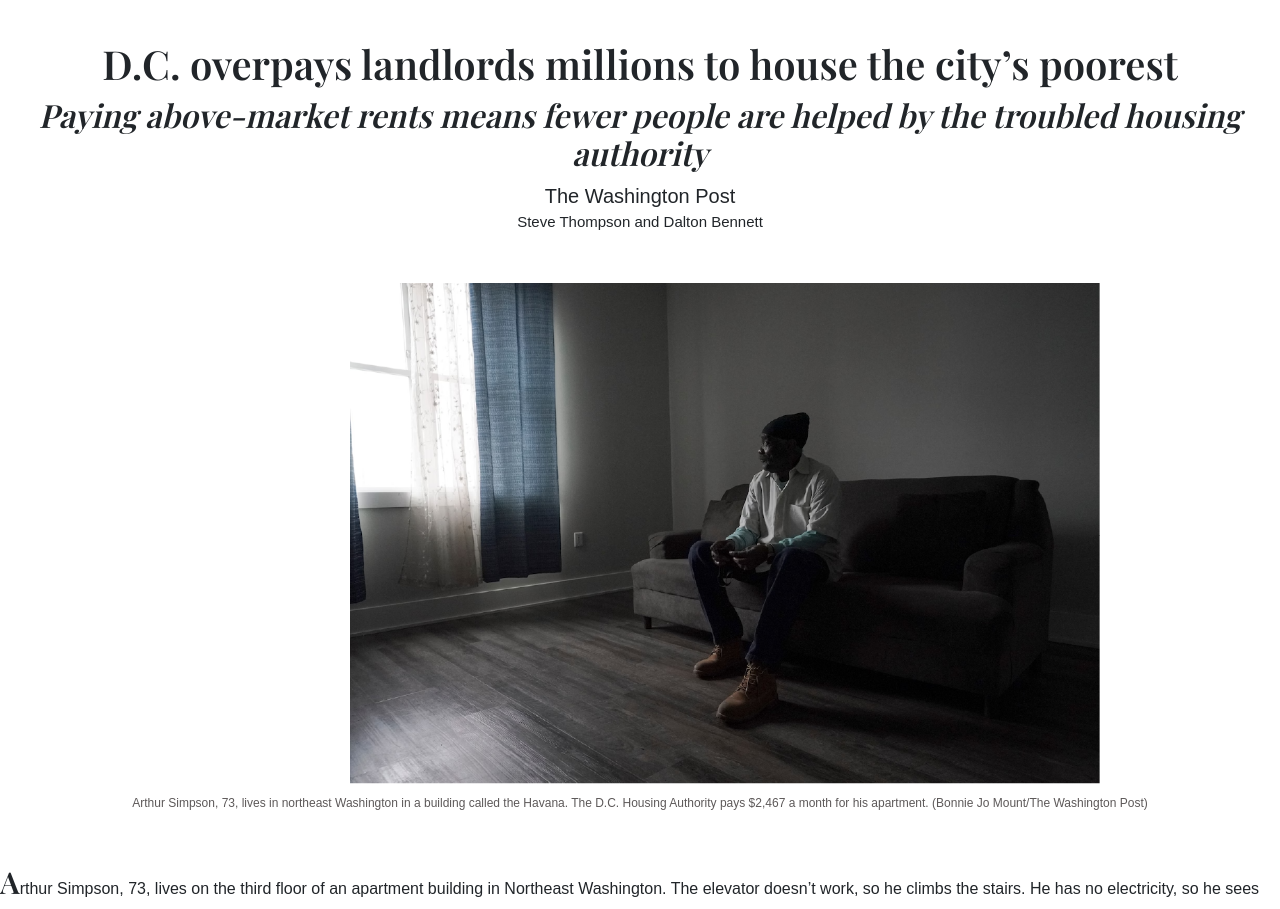
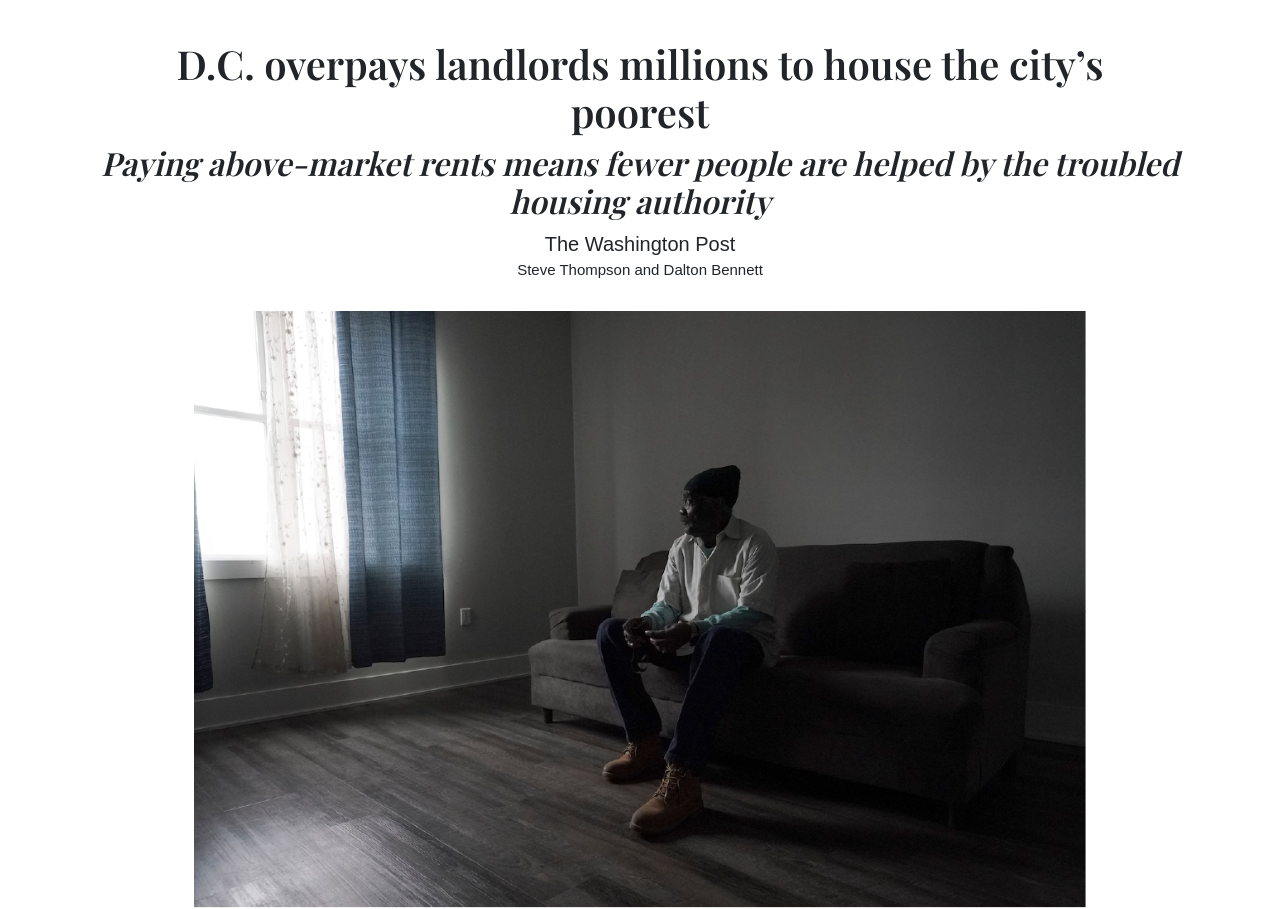
Before and after one commit to akwarwick/Abigail-Warwick-JOUR352, a plain HTML site: page final-project/index.html in a window 1280 px wide. Shown: the top 909 px of the page. Drawn offline with nearby package versions, Linux system fonts and the light colour scheme; a web font is replaced by a local one.

Commit message:
final proj

```diff
--- a/final-project/index.html
+++ b/final-project/index.html
@@ -21,13 +21,10 @@
 
 <body>
 
-    <div class="container">
+    <div class="container" id="header">
         <div class="row">
             <div class="col">
-            </div>
-        </div>
-    </div>
-<!--header section-->
+                <!--header section-->
 <h1>D.C. overpays landlords millions to house the city’s poorest</h1>
 <h2>Paying above-market rents means fewer people are helped by the troubled housing authority</h2>
 <div id="publication">The Washington Post</div>
@@ -35,11 +32,19 @@
 
 <!--image-->
 <img src="jour352-final-pic2.png" alt="Man sitting" id="head-photo">
-<div id="caption">Arthur Simpson, 73, lives in northeast Washington in a building called the Havana. The D.C.
+<div class="lead-caption">Arthur Simpson, 73, lives in northeast Washington in a building called the Havana. The D.C.
 Housing Authority pays $2,467 a month for his apartment. (Bonnie Jo Mount/The Washington Post)</div>
-<br><br>
+            </div>
+        </div>
+    </div>
+
+
+ <div class="container" id="body">
+        <div class="row">
+            <div class="col">
 
 <!--body-->
+
 <p>
     <strong class = "letter-start">A</strong>rthur Simpson, 73, lives on the third floor of an apartment building in Northeast Washington. The elevator doesn’t work, so he climbs the stairs. He has no electricity, so he sees by the light of the street at night. The hallway outside reeks of musty carpet and cigarettes, so he shoves a towel against the door crack to block the stench.<br><br>
 
@@ -210,7 +215,12 @@ The trash bins outside often overflow, and a few dozen shopping carts rust nearb
 
 From what she’d heard from tenants, Gove wrote, “no one would pay their own money to live there.”<br><br>
 </p>
+
 <em class="acknowledgments">Story editing by Katy Burnell Evans. Photo editing by Mark Miller. Copy editing by Jeremy Hester. Design by J.C. Reed.</em>
+
+    </div>
+     </div>
+    </div>
 </body>
 
 </html>
--- a/final-project/style.css
+++ b/final-project/style.css
@@ -1,7 +1,12 @@
+#header{
+    text-align:center;
+
+}
+
+
 h1 {
     font-family: 'Playfair Display', serif;
     font-size:35px;
-    text-align: center;
     padding-top:40px;
     margin-left:40px;
     margin-right:40px;
@@ -10,7 +15,6 @@ h1 {
 h2 {
     font-family: 'Playfair Display', serif;
     font-size:14px;
-    text-align:center;
     font-style:italic;
 }
 
@@ -28,19 +32,26 @@ h2 {
 }
 
 #head-photo{
-    width: 850px;
-    padding:50px;
-    padding-bottom:10px;
-    margin-left:300px;
+    width: 80%;
+    padding:30px 0px 5px 0px;
 
 }
 
-#caption{
+.caption{
     font-family: 'Comme', sans-serif;
     font-size:12px;
     color:#5D5959;
     text-align: center;
 }
+
+.lead-caption{
+    font-family: 'Comme', sans-serif;
+    font-size:12px;
+    color:#5D5959;
+    width: 80%;
+    margin:auto;
+}
+
 
 p{
     font-family:'Comme', sans-serif;
@@ -55,3 +66,7 @@ h3{
     font-family: 'Playfair Display', serif;
     font-size:30px;
 }
+
+#body{
+    width: 80%;
+}
```
Also changed, not shown: 1 other file.
